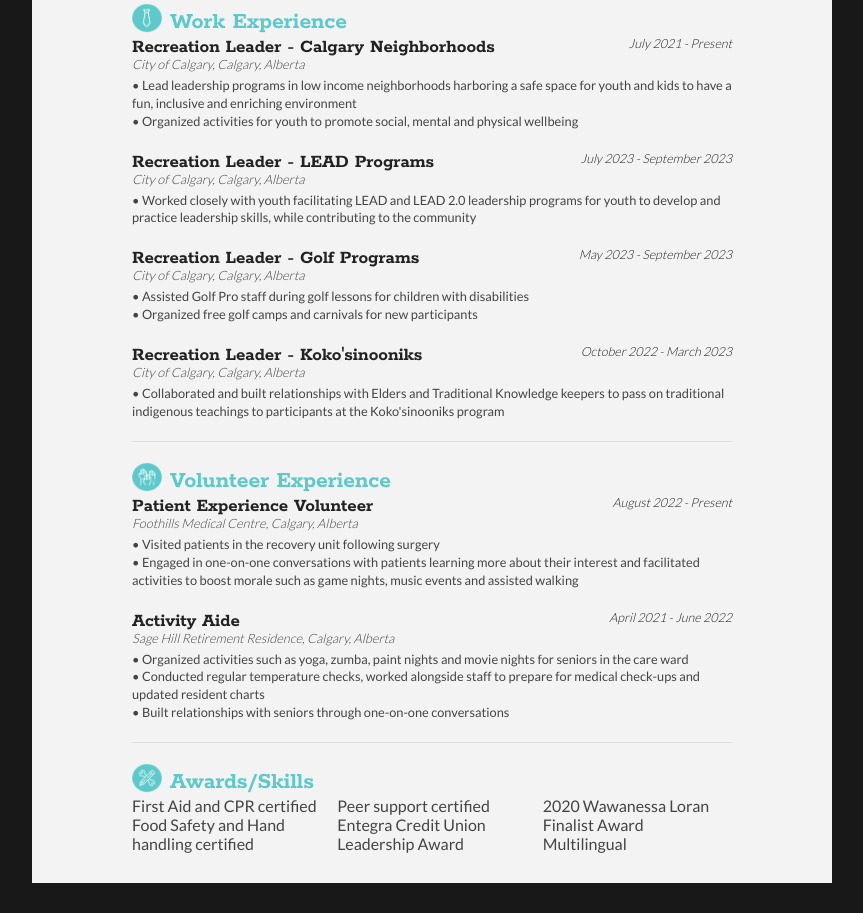
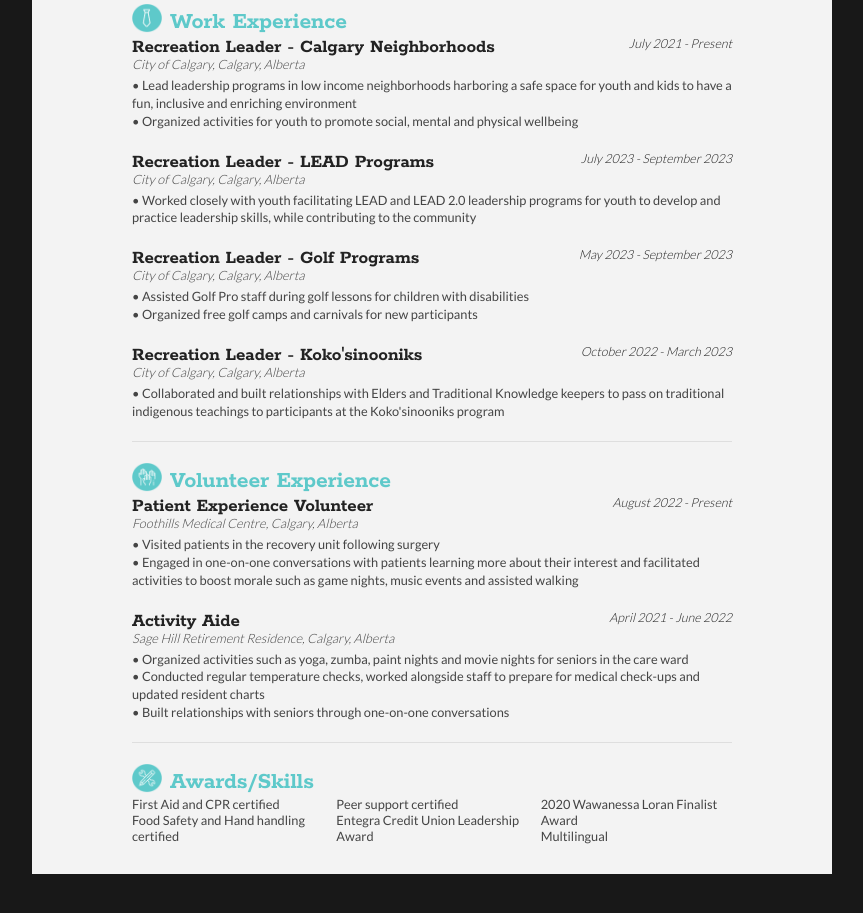
Before and after one commit to khushijariwalaa/khushijariwalaa.github.io, a plain HTML site: page index.html in a window 1280 px wide. Shown: the part 343-1256 px from the top of the page, without its empty margins (208-1071 px from the left). Drawn offline with Linux system fonts and the light colour scheme.

Commit message:
font update

```diff
--- a/style.css
+++ b/style.css
@@ -195,12 +195,11 @@ section:last-child {
 	-webkit-column-count:3;
 	column-count:3;
 	margin-bottom: 20px;
-	font-size: 1em;
+	font-size: 0.8em;
 	color: #444;
 }
 
 .keySkills ul li {
-	font-size: 0.75em;
 	margin-bottom: 3px;
 }
 
```
